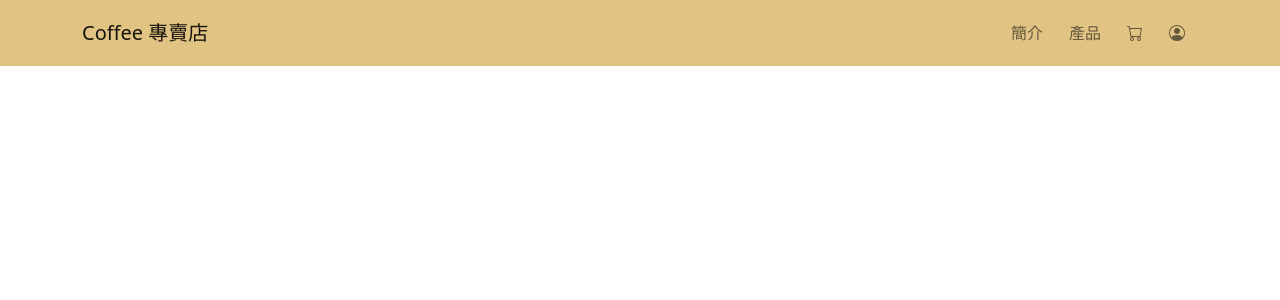
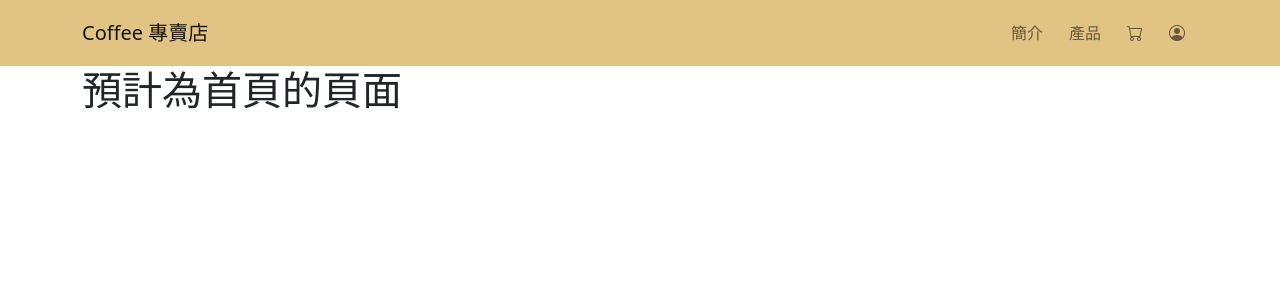
Before and after one commit to AndersonShen2020/Vue_week7, a Vue app: page /#/ in a window 1280 px wide. Shown: the top 300 px of the page. Built offline with nearby package versions, Linux system fonts and the light colour scheme; the HTML template or start-up script is replaced by a standard one; what @vee-validate/i18n would draw is missing.

Commit message:
fix: 修改首頁路徑

```diff
--- a/src/components/HelloWorld.vue
+++ b/src/components/HelloWorld.vue
@@ -1,5 +1,5 @@
 <template>
-  <div class="container"><h1>預計為首頁的東西，先放在 HelloWorld.vue 中</h1></div>
+  <div class="container"><h1>預計為首頁的頁面</h1></div>
 </template>
 
 <script>
--- a/src/router/index.js
+++ b/src/router/index.js
@@ -1,7 +1,7 @@
 import { createRouter, createWebHashHistory } from "vue-router";
 
 // 前台
-// import Home from "../views/FrontEnd/Home.vue";
+import HomeView from "../views/FrontEnd/HomeView.vue";
 import about from "@/views/FrontEnd/AboutView.vue";
 import ProductsList from "../views/FrontEnd/ProductsView.vue";
 import Cart from "../views/FrontEnd/CartView.vue";
@@ -18,6 +18,11 @@ const routes = [
     name: "Layout",
     component: () => import("@/views/FrontEnd/LayoutView.vue"),
     children: [
+      {
+        path: "",
+        name: "home",
+        component: HomeView,
+      },
       {
         path: "/about",
         name: "about",
--- a/src/views/FrontEnd/AboutView.vue
+++ b/src/views/FrontEnd/AboutView.vue
@@ -1,5 +1,5 @@
 <template>
-  <div class="about">
-    <h1>This is an about page</h1>
+  <div class="container">
+    <h1>預計是用來介紹網站的頁面</h1>
   </div>
 </template>
```
